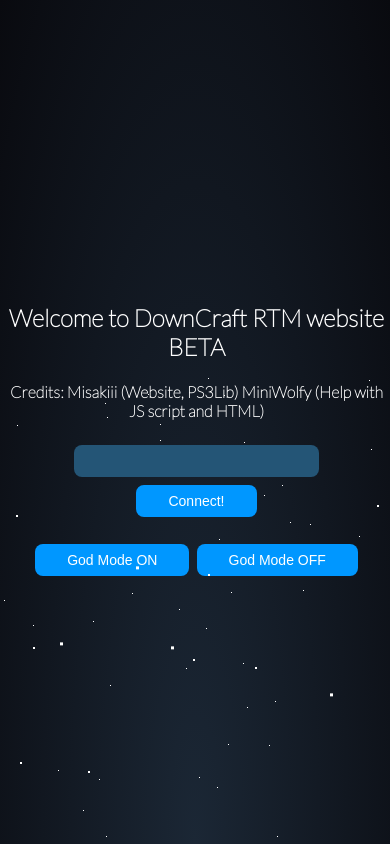
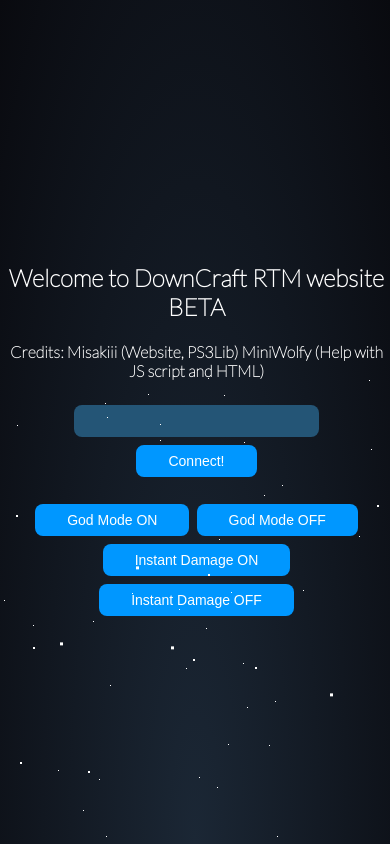
Before and after one commit to raulika223/RTM-Minecraft-Website-BETA, a plain HTML site: page index.html in a window 390 px wide. Shown: the top 844 px of the page. Drawn offline with Linux system fonts and the light colour scheme.

Commit message:
added logo and top colors on phone

```diff
--- a/index.html
+++ b/index.html
@@ -1,6 +1,8 @@
 <!DOCTYPE html>
 <html>
-  <title>PS3Lib By Misaki</title><meta charset="utf-8"/>
+  <title>DownCraft Website BETA</title><meta charset="utf-8"/>
+  <meta name="theme-color" content="#0097ff">
+  <link rel="icon" sizes="192x192" href="logo.png">
 <head>
   <link href="https://fonts.googleapis.com/css?family=Lato:100" rel="stylesheet" type="text/css">
   <link type=text/css rel=stylesheet href=style.css>
@@ -24,6 +26,9 @@
 <br>
  <button class="buttonz" id="myButton1" onclick="GOD_MODE_ON()">God Mode ON</button>
  <button class="buttonz" id="myButton2" onclick="GOD_MODE_OFF()">God Mode OFF</button>
+ <br>
+ <button class="buttonz" id="myButton1" onclick="INSTANT_DAMAGE_ON()">Instant Damage ON</button>
+ <button class="buttonz" id="myButton2" onclick="INSTANT_DAMAGE_OFF()">Instant Damage OFF</button>
 
 </div>
 </body>
```
